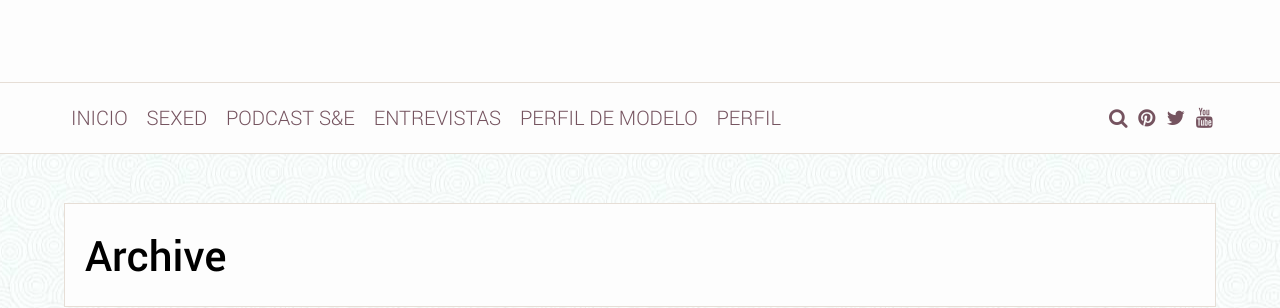
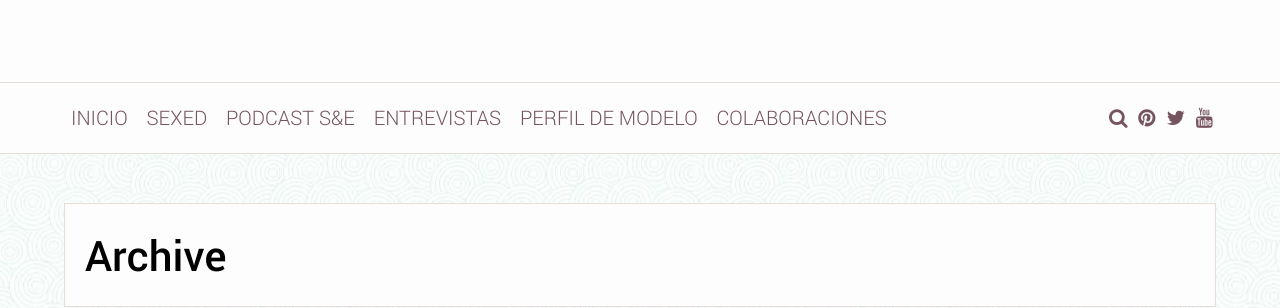
Before and after one commit to Caballerodeleros/-Caballerodeleros.github.io, a Jekyll site: the page built from archive/index.md, in a window 1280 px wide. Shown: the part 276-584 px from the top of the page. Built offline with Jekyll 4.4.1, drawn with Linux system fonts in a browser that asks for light colours.

Commit message:
Update nav.html

```diff
--- a/_includes/nav.html
+++ b/_includes/nav.html
@@ -19,7 +19,7 @@
                     <a href="https://es.pornhub.com/model/caballero-del-eros">Perfil De Modelo</a>
                 </li>
                 <li>
-                    <a href="{{https://es.pornhub.com/model/caballero-del-eros}}/typography">Perfil</a>
+                    <a href="/typography">Colaboraciones</a>
                 </li>
             </ul>
         </nav>
```
